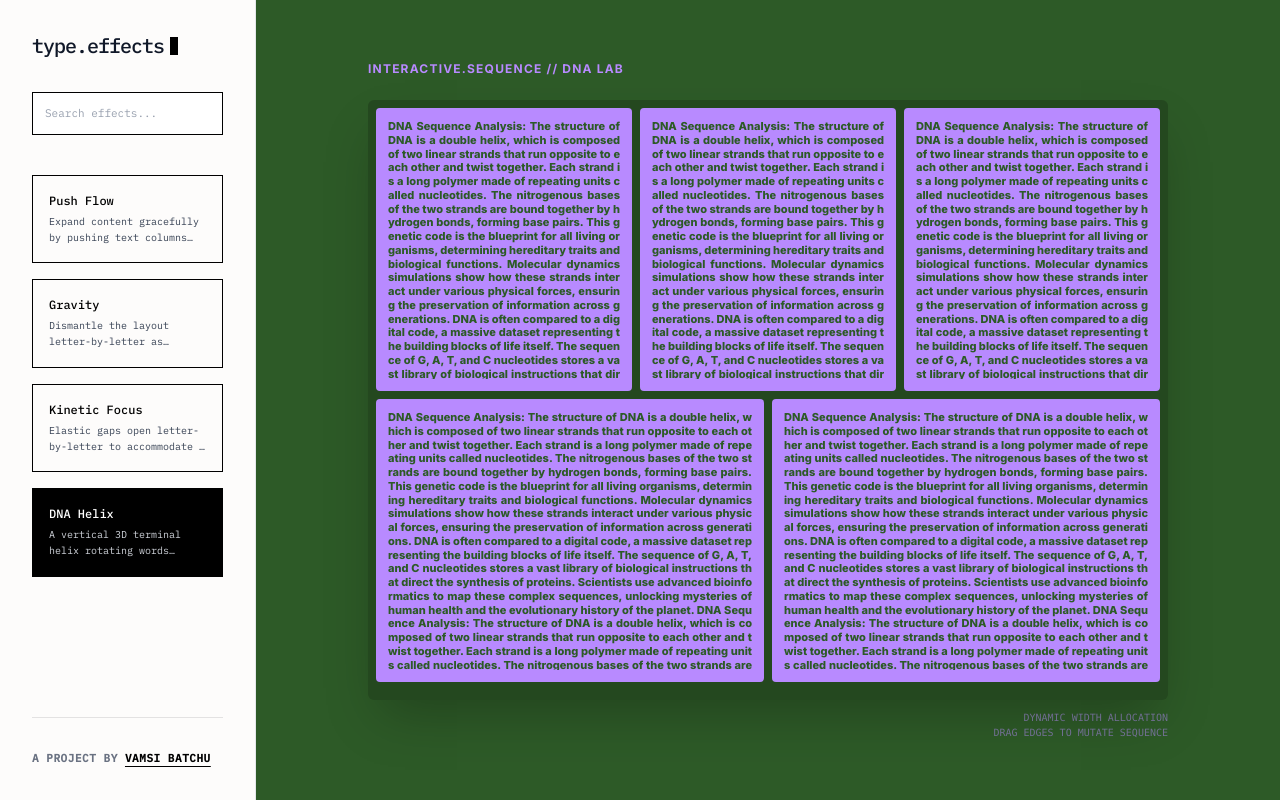
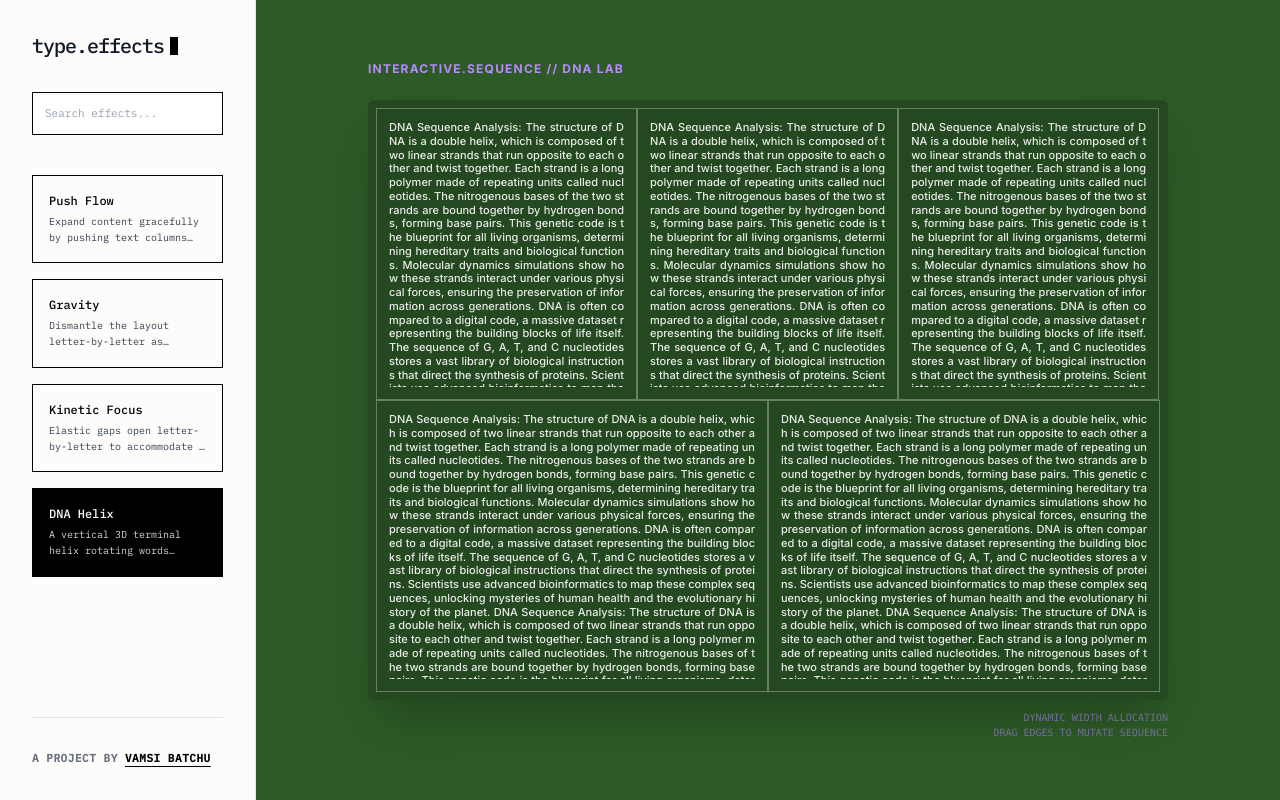
Before and after one commit to vamsibatchu1/type-effects, a React (Vite) app: page / in a window 1280 px wide. Both pictures are taken after a click on the button 127 px from the left and 532 px from the top of the page. Built offline with nearby package versions, Linux system fonts and the light colour scheme.

Commit message:
Refine DNA Effect: Remove spacing, background color, and rounded corners; White text transition.

```diff
--- a/src/effects/4_dna_effect.tsx
+++ b/src/effects/4_dna_effect.tsx
@@ -65,25 +65,25 @@ const ResizableRow = ({ initialWidths }: ResizableRowProps) => {
   }, [resizingIdx, widths]);
 
   return (
-    <div ref={containerRef} className="flex-grow flex h-full w-full gap-2 relative">
+    <div ref={containerRef} className="flex-grow flex h-full w-full relative">
       {widths.map((w, i) => (
         <React.Fragment key={i}>
           <motion.div
             layout
             style={{ width: `${w}%` }}
             transition={{ type: "spring", stiffness: 300, damping: 30 }}
-            className="h-full bg-[#B88AFF] rounded-sm p-3 relative overflow-hidden flex flex-col"
+            className="h-full border border-white/30 p-3 relative overflow-hidden flex flex-col rounded-none scrollbar-hide"
           >
-            <div className="text-[10px] lg:text-[11px] leading-tight text-[#2D5A27] font-extrabold text-justify whitespace-normal break-all h-full overflow-hidden">
+            <div className="text-[10px] lg:text-[11px] leading-tight text-white font-medium text-justify whitespace-normal break-all h-full overflow-hidden opacity-90">
                {/* Use repeated text to ensure it looks FULLY filled */}
-               {new Array(5).fill(TEXT_CONTENT).join(" ")}
+               {new Array(10).fill(TEXT_CONTENT).join(" ")}
             </div>
 
             {/* Draggable Handle (Right Side) */}
             {i < widths.length - 1 && (
               <div
                 onMouseDown={handleMouseDown(i)}
-                className={`absolute top-0 right-[-4px] w-[8px] h-full cursor-col-resize z-50 transition-colors ${resizingIdx === i ? 'bg-white/50' : 'hover:bg-white/20'}`}
+                className={`absolute top-0 right-[-4px] w-[8px] h-full cursor-col-resize z-50 transition-colors ${resizingIdx === i ? 'bg-white/40' : 'hover:bg-white/10'}`}
               />
             )}
           </motion.div>
@@ -104,16 +104,16 @@ export default function DNAEffect() {
 
         {/* Main 800x600 Box */}
         <div
-          className="bg-black/20 p-2 flex flex-col gap-2 rounded-md shadow-2xl"
+          className="bg-black/20 p-2 flex flex-col rounded-md shadow-2xl overflow-hidden"
           style={{ width: '800px', height: '600px' }}
         >
           {/* Row 1: 3 Boxes */}
-          <div className="h-[48.5%] flex w-full">
+          <div className="h-[50%] flex w-full">
             <ResizableRow initialWidths={[33.3, 33.3, 33.3]} />
           </div>
 
           {/* Row 2: 2 Boxes */}
-          <div className="h-[48.5%] flex w-full">
+          <div className="h-[50%] flex w-full">
             <ResizableRow initialWidths={[50, 50]} />
           </div>
         </div>
```
